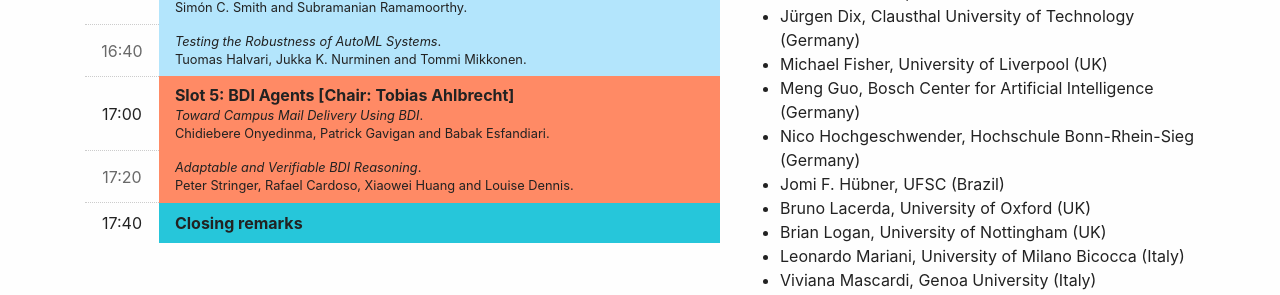
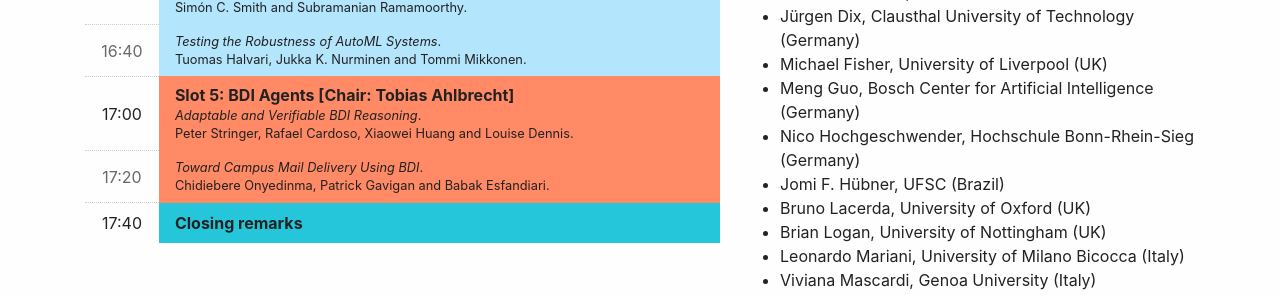
Before and after one commit to area2020/area2020.github.io, a Jekyll site: the page built from index.md, in a window 1280 px wide and 900 px high, scrolled down 976 px. Shown: the part 152-447 px from the top of the window. Built offline with Jekyll 4.4.1, drawn with Linux system fonts in a browser that asks for light colours; nearby versions of some CDN libraries; part of the change alters nothing that is shown.

```diff
--- a/index.md
+++ b/index.md
@@ -146,8 +146,9 @@ The time is in <a href="https://time.is/it/CEST">CEST timezone</a>.
             <td colspan="4" class="stage-venus">
             Slot 5: BDI Agents [Chair: Tobias Ahlbrecht]
             <span>
-              <i>Toward Campus Mail Delivery Using BDI</i>. <br/>
-              Chidiebere Onyedinma, Patrick Gavigan and Babak Esfandiari.
+              <i>Adaptable and Verifiable BDI Reasoning</i>. <br/>
+              Peter Stringer, Rafael Cardoso, Xiaowei Huang and Louise Dennis.
+
             </span>
             </td>
         </tr>
@@ -155,8 +156,8 @@ The time is in <a href="https://time.is/it/CEST">CEST timezone</a>.
           <th>17:20</th>
            <td colspan="4" class="stage-venus">
             <span>
-              <i>Adaptable and Verifiable BDI Reasoning</i>. <br/>
-              Peter Stringer, Rafael Cardoso, Xiaowei Huang and Louise Dennis.
+              <i>Toward Campus Mail Delivery Using BDI</i>. <br/>
+              Chidiebere Onyedinma, Patrick Gavigan and Babak Esfandiari.
             </span>
            </td>
       </tr>
```
